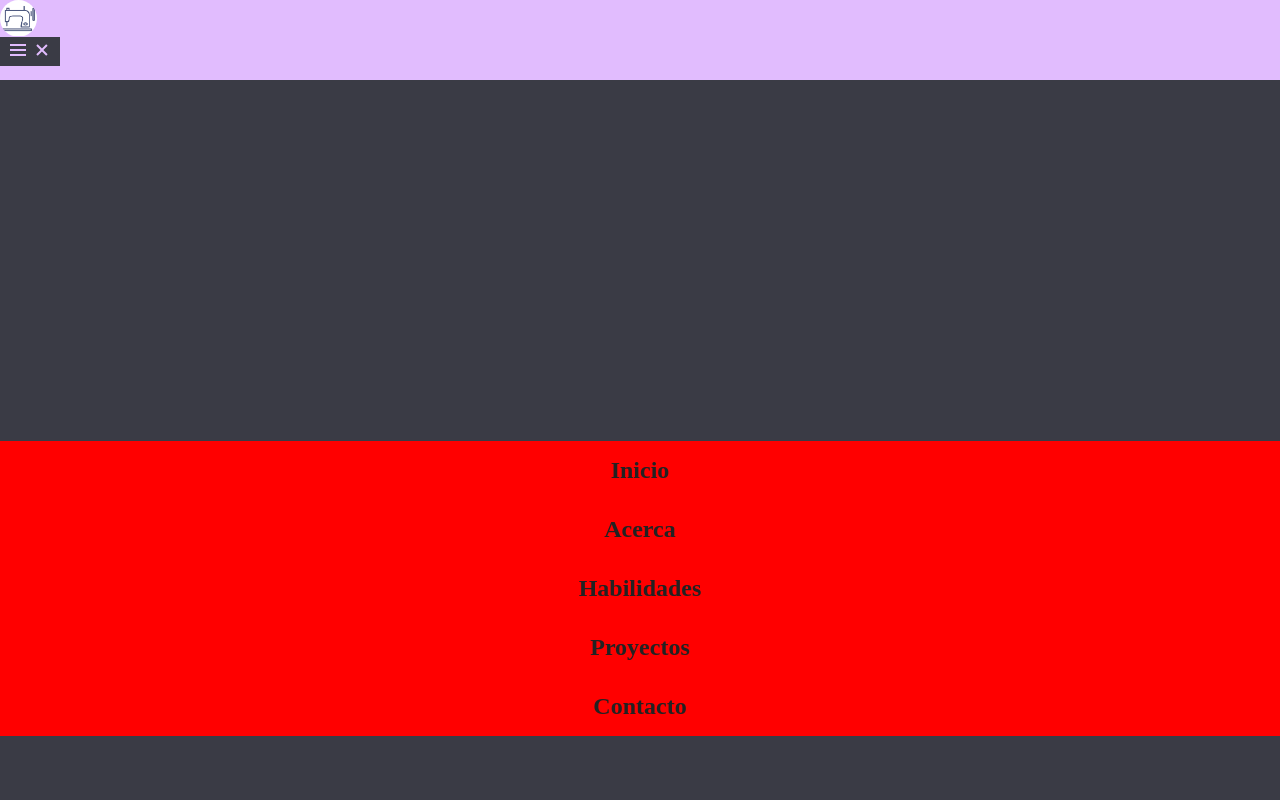
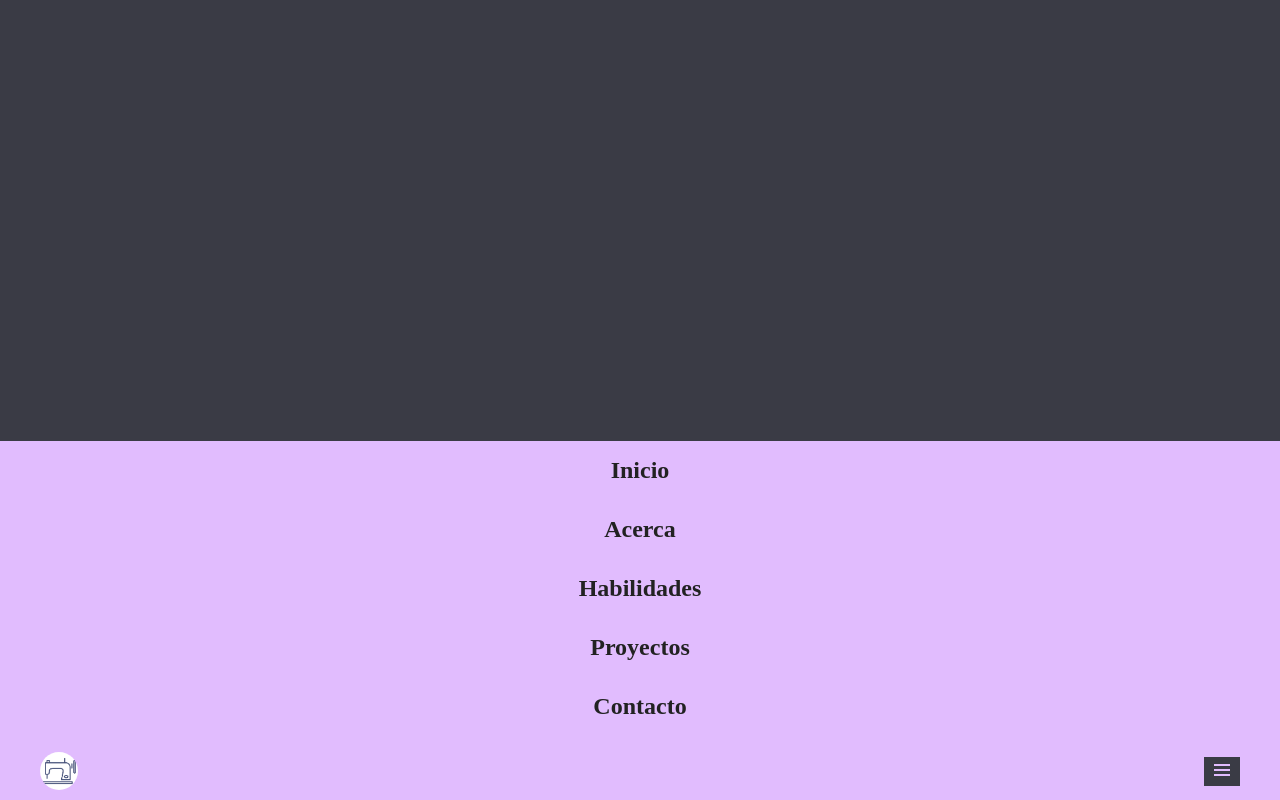
Before and after one commit to DanielaCalisaya/miCosturerito, a React (Create React App) app: page / in a window 1280 px wide. Built offline with nearby package versions, Linux system fonts and the light colour scheme; a web font is replaced by a local one.

Commit message:
styles in bar min 360

```diff
--- a/public/assets/css/SideBar.css
+++ b/public/assets/css/SideBar.css
@@ -1,19 +1,32 @@
 /* Min 360px */
 .bar {
     background-color: var(--first-color);
+    height: 20vh;
+
+    position: fixed;
+    left: 0;
+    bottom: 0;
+    padding: 1rem;
+    z-index: 999; /* que esté por encima de cualquier cosa */
     width: 100%;
-    height: 10vh;
+    height: 4rem;
+}
+.bar > .bar__container {
+    display: flex;
+    justify-content: space-between;
+    align-items: center;
 }
 .bar__container {
-
+    margin-left: auto;
+    margin-right: auto;
+    max-width: var(--max-width);
 }
 .bar__container__logo {
-    width: 2.3rem;
-    height: 2.3rem;
+    width: 2.4rem;
+    height: 2.4rem;
 }
 .logo img {
     border-radius: 50%;
-
 }
 .bar__container__menu__btn {
     border: 0;
@@ -26,7 +39,7 @@
     fill: var(--first-color);
 }
 .bar__container__menu {
-    background-color: red;
+    background-color: var(--first-color);
     position: fixed;/* Al tener una posicion fixed pierde sus propiedades de ancho y alto */
     left: 0;
     bottom: var(--header-height);
@@ -46,6 +59,16 @@
     text-decoration: none;
     color: var(--text-color);
 }
+
+.header__container__menu a:hover {
+    color: var(--white-color);
+    background-color: var(--first-color);
+}
+
+.header__container__menu.is-active { /* Le añado una clase */
+    opacity: 1;
+    pointer-events: auto;
+}
 /* desktop
     width: 12rem;
     height: 100vh;
--- a/src/App.css
+++ b/src/App.css
@@ -60,3 +60,13 @@ h1 {
   margin: 0;
   font-size: 2rem;
 }
+
+.none {
+  display: none;
+}
+
+.container {
+  margin-left: auto;
+  margin-right: auto;
+  max-width: var(--max-width);
+}
```
